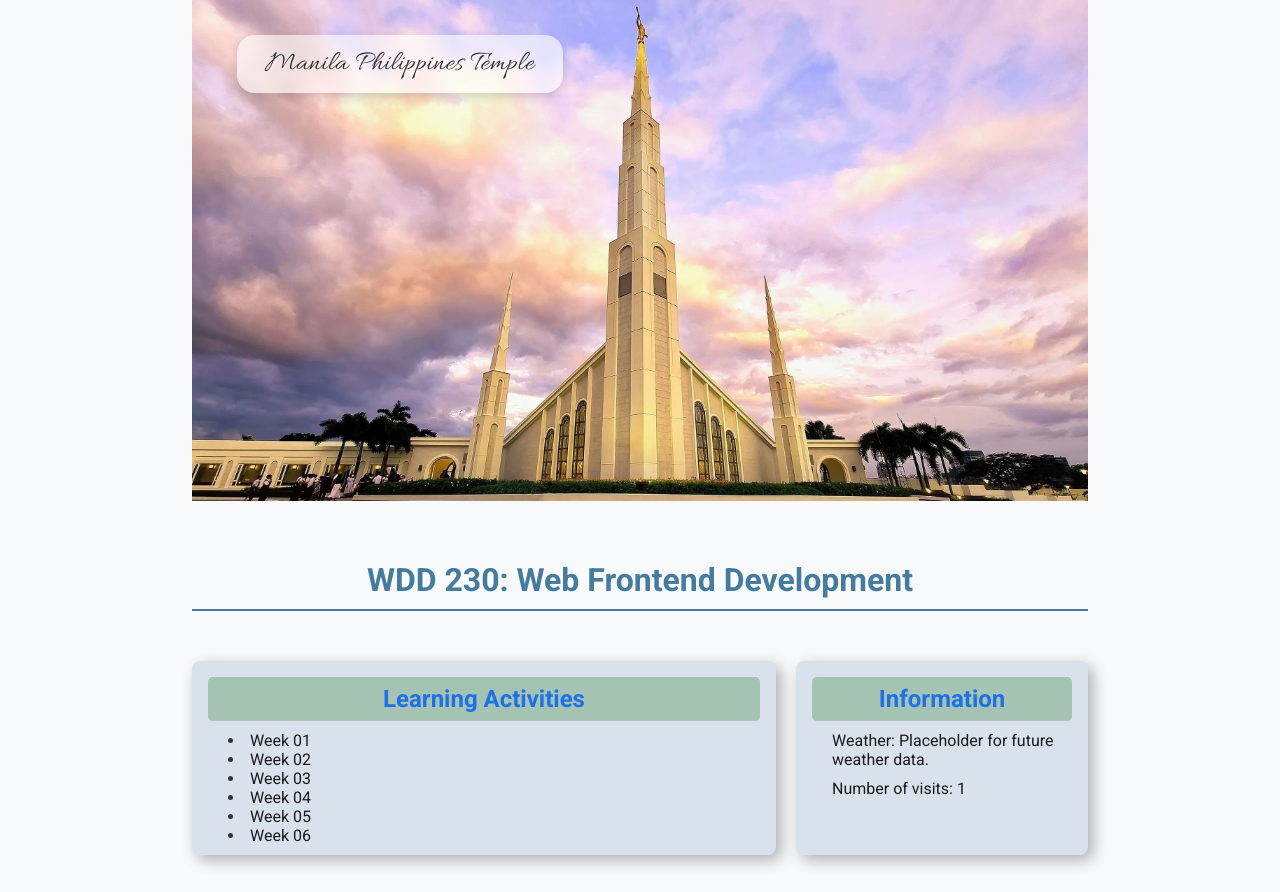
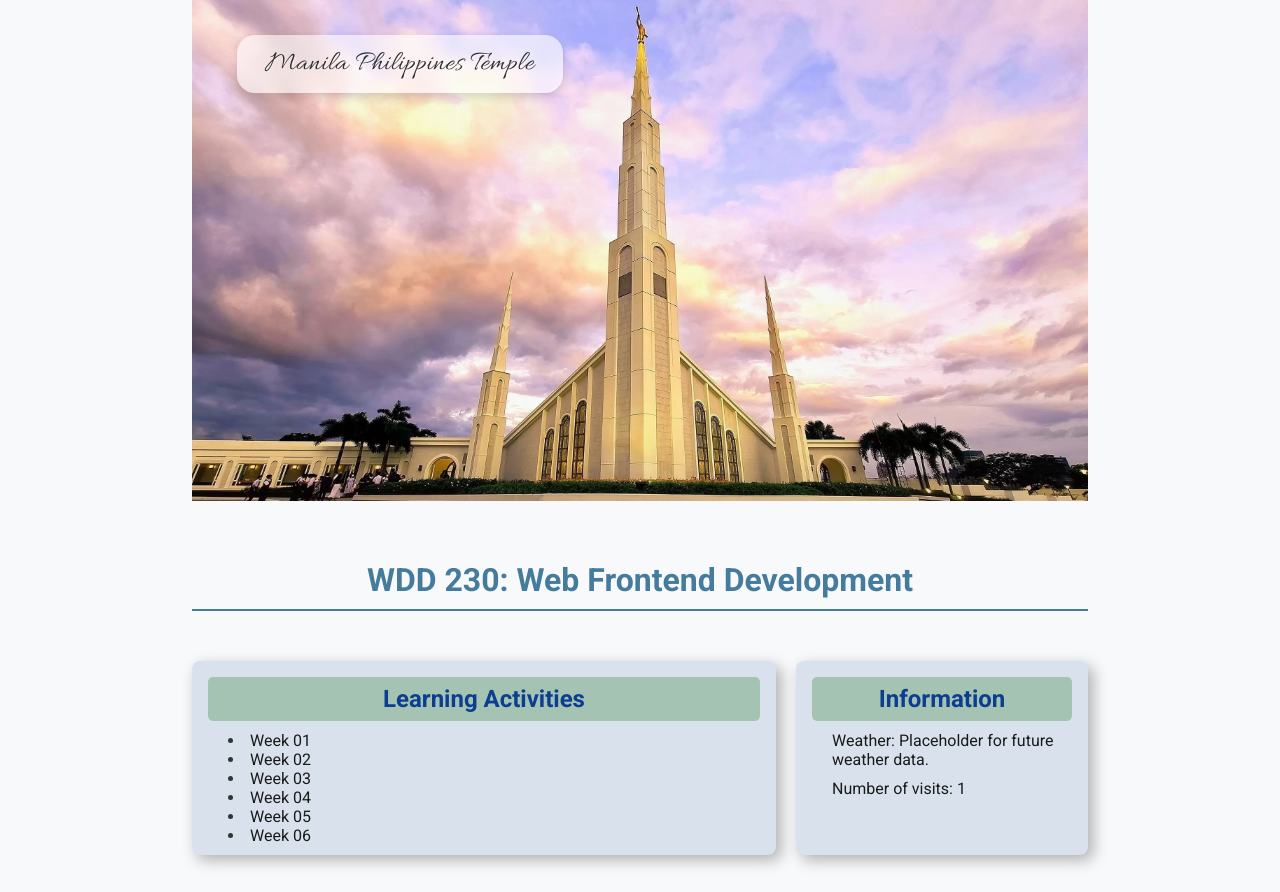
Before and after one commit to RLTB-Rommel/wdd230, a plain HTML site: page index copy.html in a window 1280 px wide. Shown: the part 173-1065 px from the top of the page. Drawn offline with Linux system fonts and the light colour scheme; grey boxes are pictures that could not be loaded.

Commit message:
update_contrast

```diff
--- a/styles/base.css
+++ b/styles/base.css
@@ -176,6 +176,7 @@ main {
 
 .card h2 {
     background-color: #A4C3B2;
+    color: #0b3d91;
     padding: 0.5rem;
     border-radius: 5px;
     text-align: center;
--- a/styles/larger.css
+++ b/styles/larger.css
@@ -73,6 +73,7 @@
 
     .card h2 {
         background-color: #A4C3B2;
+        color: #0b3d91;
     }
 
     /* Map iframe spacing */
```
Also changed, not shown: index.html (+1 -0 lines).
